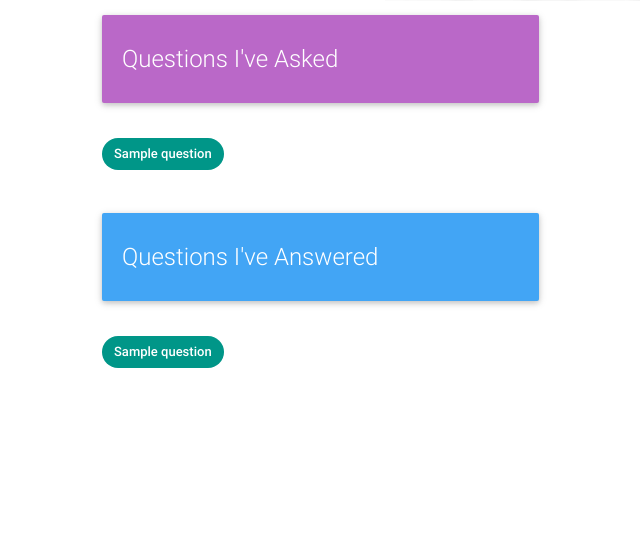
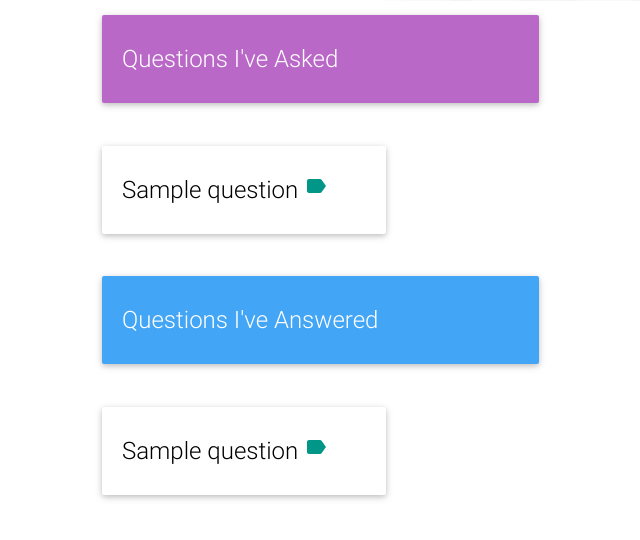
Before and after one commit to zseaborn63/Q_and_A, a Django app: page /profile/1/ in a window 1280 px wide. Shown: the part 260-800 px from the top of the page, without its empty margins (90-730 px from the left). Run offline with Django 3.2, Linux system fonts and the light colour scheme; a user stored in the database is signed in; tables that the repository leaves empty hold one stand-in row (values such as "Sample post"); some libraries are stand-ins or nearby versions.

Commit message:
Updated profile page

```diff
--- a/Overflow/Q_and_A/templates/Q_and_A/profile_detail.html
+++ b/Overflow/Q_and_A/templates/Q_and_A/profile_detail.html
@@ -20,8 +20,13 @@
     <div class="row">
         {% for question in object.user.question_set.all %}
             <div class="col s12 m6 l4">
-                <div class="chip teal">
-                    <a href="{% url 'question_detail' question.id %}" class="white-text">{{ question.title }}</a>
+                <div class="card">
+                    <div class="card-content">
+                        <span class="card-title black-text">
+                            {{ question.title }}
+                        </span>
+                        <a href="{% url 'question_detail' question.id %}"><i class="material-icons teal-text">label</i></a>
+                    </div>
                 </div>
             <p></p>
             </div>
@@ -39,8 +44,15 @@
     <div class="row">
         {% for answer in object.user.answer_set.all %}
             <div class="col s12 m6 l4">
-                <div class="chip teal">
-                    <a href="{% url 'question_detail' answer.question_answered.id %}" class="white-text">{{ answer.question_answered.title }}</a>
+                <div class="card">
+                    <div class="card-content">
+                        <span class="card-title black-text">
+                            {{ answer.question_answered.title }}
+                        </span>
+                        <a href="{% url 'question_detail' answer.question_answered.id %}" class="white-text">
+                            <i class="material-icons teal-text">label</i>
+                        </a>
+                    </div>
                 </div>
             <p></p>
             </div>
```
